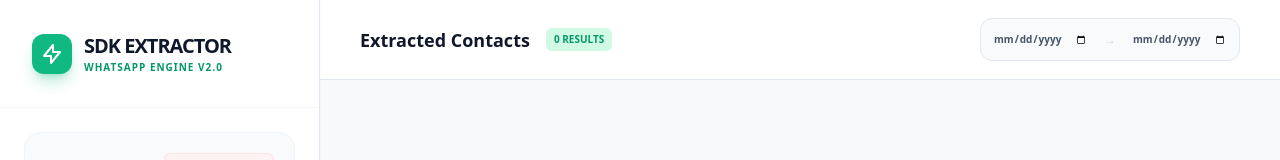
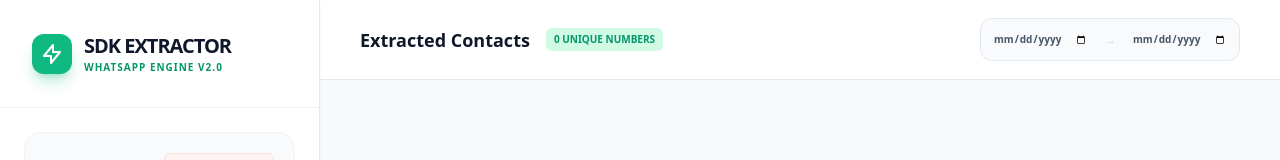
Before and after one commit to OBAID01QDSCVQDSVCQDSVQD/wa-extractor-app, a Next.js app: page / in a window 1280 px wide. Shown: the top 160 px of the page. Built offline with nearby package versions, Linux system fonts and the light colour scheme.

Commit message:
Clarify unique numbers count

```diff
--- a/src/app/page.tsx
+++ b/src/app/page.tsx
@@ -373,7 +373,7 @@ export default function Home() {
                                 {activeTab === 'leads' ? 'Extracted Contacts' : 'SMS Campaign'}
                             </h2>
                             <span className="bg-emerald-100 text-emerald-600 text-[10px] font-black px-2 py-1 rounded-md">
-                                {filteredLeads.length} RESULTS
+                                {filteredLeads.length} UNIQUE NUMBERS
                             </span>
                             {activeTab === 'leads' && filteredLeads.length > 0 && (
                                 <button
```
